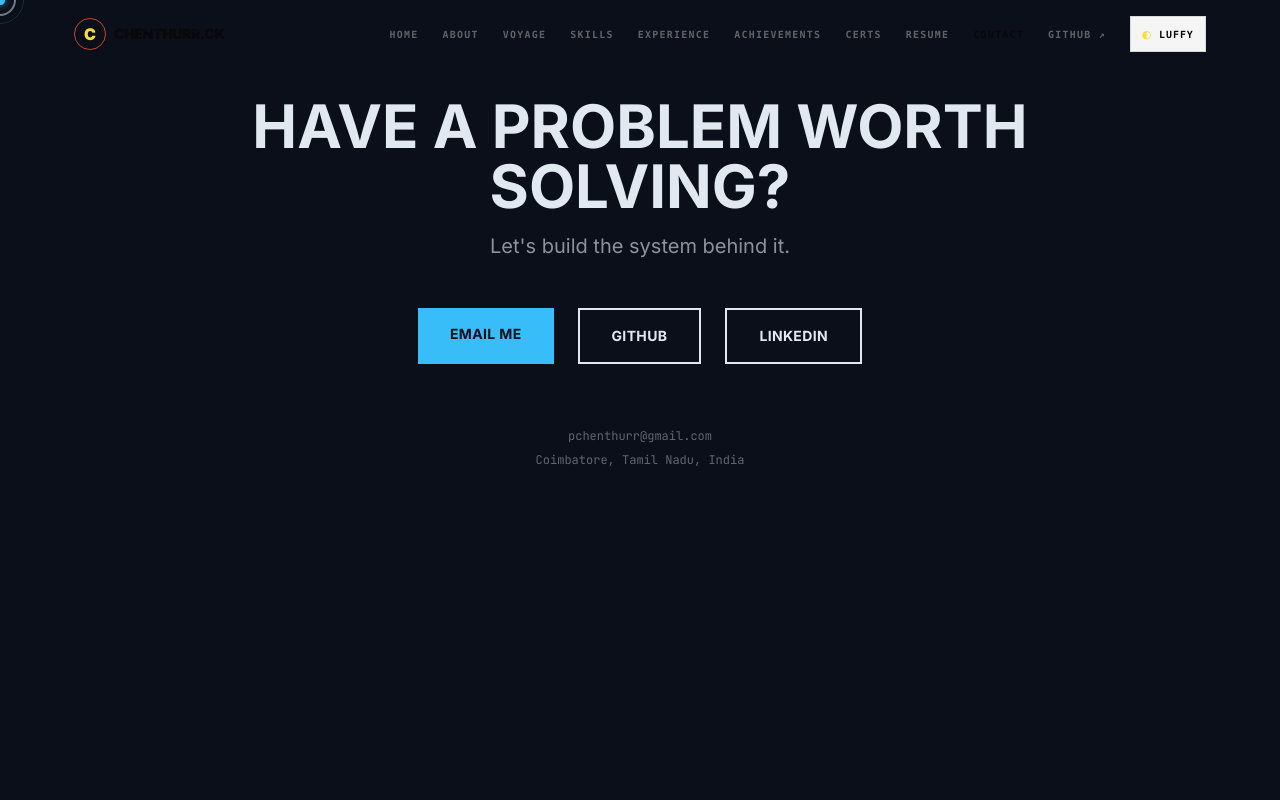
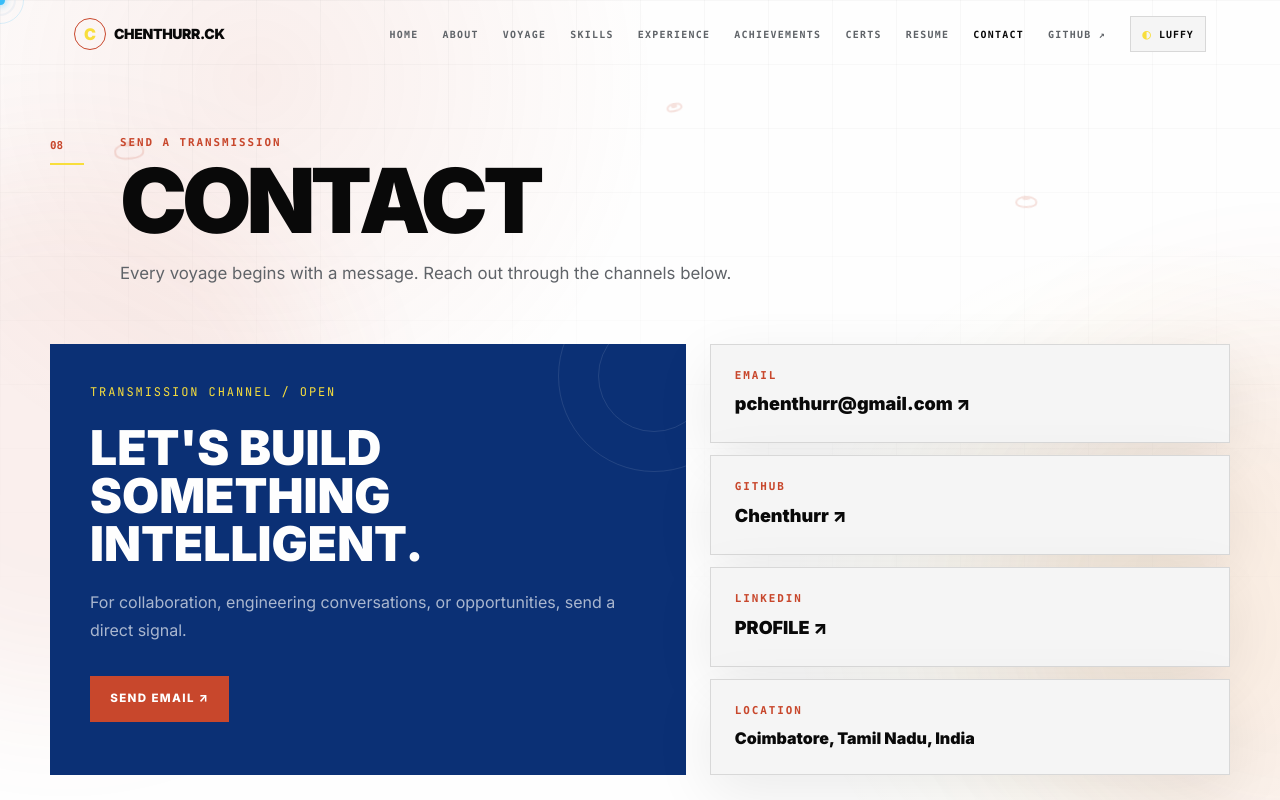
Before and after one commit to Chenthurr/portfolio, a React (Vite) app: page /contact in a window 1280 px wide. Shown: the top 800 px of the page. Built offline with nearby package versions, Linux system fonts and the light colour scheme.

Commit message:
Redesign contact transmission panel

```diff
--- a/src/pages/Contact.jsx
+++ b/src/pages/Contact.jsx
@@ -1,46 +1,8 @@
 import { useData } from '../components/DataContext';
+import SectionHeading from '../components/SectionHeading';
 
 export default function Contact() {
   const { profile } = useData();
-
-  return (
-    <div className="pt-24 pb-20 bg-navy min-h-screen text-cream">
-      <div className="max-w-4xl mx-auto px-6 text-center">
-        <div className="mb-12">
-          <h1 className="text-4xl md:text-6xl font-bold mb-4">HAVE A PROBLEM WORTH SOLVING?</h1>
-          <p className="text-xl text-cream/60">Let's build the system behind it.</p>
-        </div>
-
-        <div className="flex flex-wrap justify-center gap-6">
-          <a
-            href={`mailto:${profile.email}`}
-            className="px-8 py-4 bg-mustard text-navy font-bold text-sm tracking-wide hover:bg-mustard-dark transition-colors"
-          >
-            EMAIL ME
-          </a>
-          <a
-            href={profile.github}
-            target="_blank"
-            rel="noopener noreferrer"
-            className="px-8 py-4 border-2 border-cream text-cream font-bold text-sm tracking-wide hover:bg-cream hover:text-navy transition-colors"
-          >
-            GITHUB
-          </a>
-          <a
-            href={profile.linkedin}
-            target="_blank"
-            rel="noopener noreferrer"
-            className="px-8 py-4 border-2 border-cream text-cream font-bold text-sm tracking-wide hover:bg-cream hover:text-navy transition-colors"
-          >
-            LINKEDIN
-          </a>
-        </div>
-
-        <div className="mt-16 font-mono text-xs text-cream/40">
-          <p>{profile.email}</p>
-          <p className="mt-2">{profile.location}</p>
-        </div>
-      </div>
-    </div>
-  );
+  const channels = [{ label: 'EMAIL', value: profile.email, href: `mailto:${profile.email}` }, { label: 'GITHUB', value: 'Chenthurr', href: profile.github }, { label: 'LINKEDIN', value: 'PROFILE', href: profile.linkedin }];
+  return <div className="page"><div className="container-wide"><SectionHeading index={8} eyebrow="SEND A TRANSMISSION" title="CONTACT" description="Every voyage begins with a message. Reach out through the channels below." /><div className="grid lg:grid-cols-[1.1fr_.9fr] gap-6"><div className="dark-panel p-7 sm:p-10 relative overflow-hidden"><div className="absolute -right-16 -top-16 w-48 h-48 rounded-full border border-white/10" /><div className="absolute -right-6 -top-6 w-28 h-28 rounded-full border border-white/10" /><p className="font-mono text-xs tracking-[.16em] text-[var(--accent)]">TRANSMISSION CHANNEL / OPEN</p><h2 className="mt-6 text-3xl sm:text-5xl font-black">LET'S BUILD SOMETHING INTELLIGENT.</h2><p className="mt-5 max-w-xl text-white/65 leading-7">For collaboration, engineering conversations, or opportunities, send a direct signal.</p><a href={`mailto:${profile.email}`} className="btn-primary mt-8">Send Email ↗</a></div><div className="grid gap-3">{channels.map((channel) => <a key={channel.label} href={channel.href} target={channel.label === 'EMAIL' ? undefined : '_blank'} rel="noopener noreferrer" className="paper-card p-6 group hover:border-[var(--primary)] transition-colors"><p className="eyebrow">{channel.label}</p><p className="font-black text-lg group-hover:text-[var(--primary)]">{channel.value} ↗</p></a>)}<div className="paper-card p-6"><p className="eyebrow">LOCATION</p><p className="font-black">{profile.location}</p></div></div></div></div></div>;
 }
```
